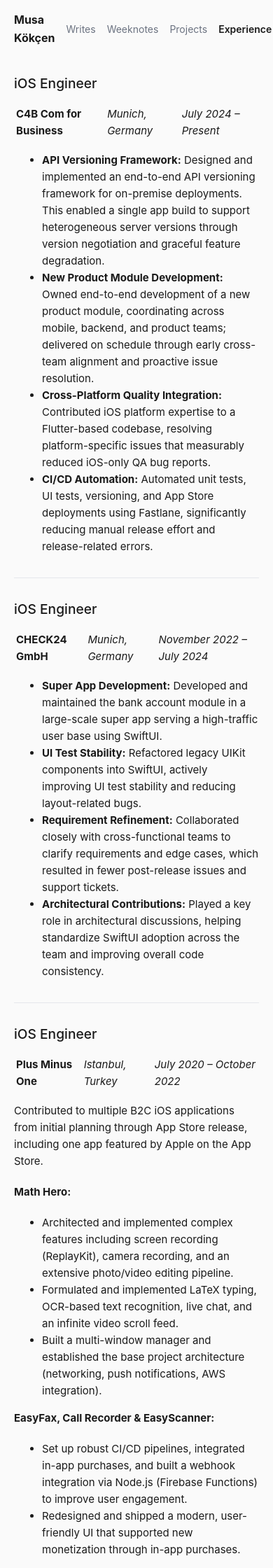
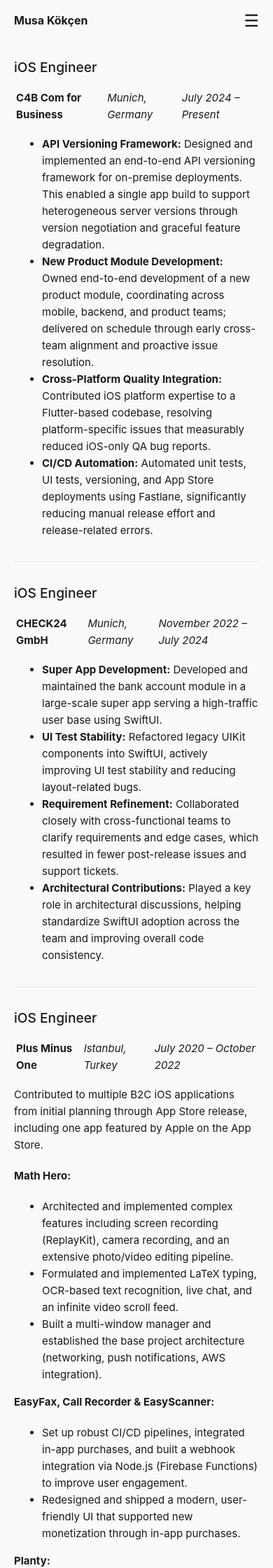
Before and after one commit to musakokcen/musakocen.github.io, a Jekyll site: the page built from experience.md, in a window 390 px wide. Shown: the top 2240 px of the page at 70% size. Built offline with Jekyll 4.4.1, drawn with Linux system fonts in a browser that asks for light colours; some of the changed text lies outside the part shown.

Commit message:
Add mobile menu toggle and nav styles
Introduce a responsive mobile menu: add a menu-toggle button with aria-label and JS to toggle the .site-nav.show class, plus JS to close the menu when clicking outside. Add CSS for .menu-toggle and mobile-specific .site-nav styles (absolute dropdown, hide/show behavior, column layout) and adjust header wrapper to allow wrapping/positioning. Also small copy cleanup in experience.md removing redundant bold emphasis around a couple of phrases.

```diff
--- a/_includes/header.html
+++ b/_includes/header.html
@@ -1,6 +1,7 @@
 <header class="site-header">
     <div class="wrapper">
         <a class="site-title" href="{{ '/' | relative_url }}">{{ site.title | escape }}</a>
+        <button class="menu-toggle" aria-label="Toggle menu" onclick="document.querySelector('.site-nav').classList.toggle('show');">☰</button>
         <nav class="site-nav">
             <ul>
                 <li><a href="{{ '/writes' | relative_url }}" {% if page.url contains '/writes' %}class="active"{% endif %}>Writes</a></li>
--- a/assets/main.css
+++ b/assets/main.css
@@ -163,6 +163,16 @@
   font-size: 1rem;
   color: var(--text-color);
   border: none;
+}
+
+.menu-toggle {
+  display: none;
+  background: none;
+  border: none;
+  font-size: 1.5rem;
+  color: var(--text-color);
+  cursor: pointer;
+  padding: 0;
 }
 
 .site-nav ul {
@@ -544,7 +554,31 @@
   }
 
   .site-header .wrapper {
-    flex-wrap: nowrap;
+    flex-wrap: wrap; /* allow wrapping for absolute menu */
+    position: relative; /* for absolute positioning of menu */
+  }
+
+  .menu-toggle {
+    display: block;
+    margin-left: auto;
+  }
+
+  .site-nav {
+    display: none;
+    position: absolute;
+    top: 100%;
+    left: 20px;
+    right: 20px;
+    background: var(--card-bg);
+    border: 1px solid var(--border-color);
+    border-radius: 8px;
+    padding: 1rem;
+    box-shadow: 0 4px 6px rgba(0, 0, 0, 0.1);
+    z-index: 100;
+  }
+
+  .site-nav.show {
+    display: block;
   }
 
   .post-item {
@@ -557,6 +591,7 @@
   }
 
   .site-nav ul {
+    flex-direction: column;
     gap: 1rem;
   }
 
--- a/experience.md
+++ b/experience.md
@@ -52,7 +52,7 @@
 
 **Pineal Creative Technologies / Live View Sports, Inc.** | _Istanbul, Turkey_ | _October 2019 – July 2020_
 
-- **Crash Rate Reduction:** Improved production app stability by identifying and resolving crash-prone areas, contributing to a **measurable reduction in crash rates**.
+- **Crash Rate Reduction:** Improved production app stability by identifying and resolving crash-prone areas, contributing to a measurable reduction in crash rates.
 - **Architectural Refactoring:** Refactored selected modules from MVC to VIPER architecture, improving modularity and testability.
-- **Performance Optimization:** Developed networking features including pause/resume/background download functionality and a video caching mechanism, **significantly improving app performance and responsiveness**.
+- **Performance Optimization:** Developed networking features including pause/resume/background download functionality and a video caching mechanism, significantly improving app performance and responsiveness.
 - **Feature Development:** Implemented a custom drag-and-drop gallery with animations and integrated Realm for efficient local data storage.
```
Also changed, not shown: other parts of _includes/header.html (+9 -0 lines).
